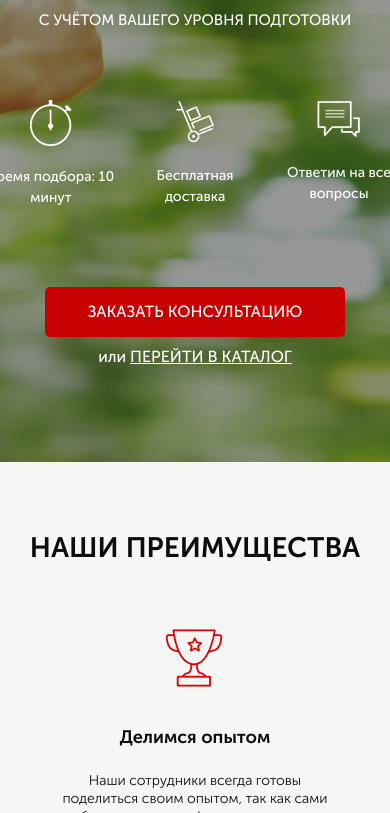
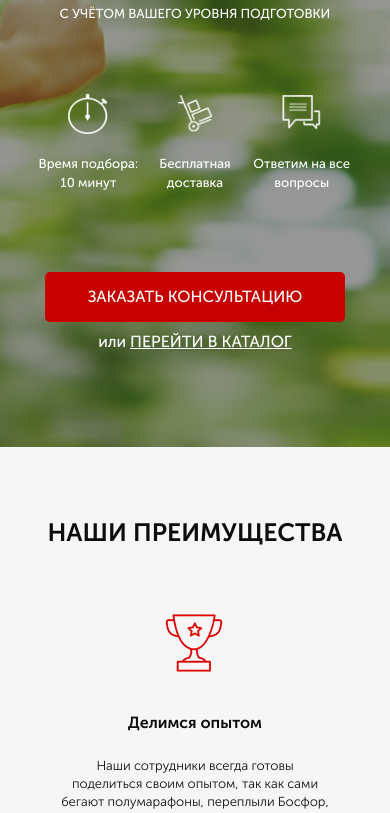
Before and after one commit to Georgij99/Pulse, a website: page src/index.html in a window 390 px wide. Shown: the part 217-1030 px from the top of the page. Drawn offline with Linux system fonts and the light colour scheme.

Commit message:
first homework media edited

```diff
--- a/src/sass/_media.scss
+++ b/src/sass/_media.scss
@@ -1,23 +1,35 @@
 @media (max-width: 575px) {
     .promo {
         &__header {
-            font-size: 28px;
+            font-size: 25px;
         }
         &__subheader {
-            font-size: 15px;
+            font-size: 13px;
         }
         &__wrapper {
             align-items: center;
         }
+        &__icons {
+            display: flex;
+            justify-content: space-around;
+            width: 320px;
+        }
+        &__icon {
+            font-size: 13px;
+            img {
+                width: 40px;
+                height: 40px;
+            }
+        }
         .header {
             &__logo {
-                width: 200px;
+                width: 170px;
                 img {
                     width: 100%;
                 }
             }
             &__phone {
-                font-size: 14px;
+                font-size: 13px;
             }
             &__official {
                 display: none;
@@ -25,14 +37,21 @@
             justify-content: space-around;
         }
         .button_small {
-            width: 139px;
-            height: 25px;
+            width: 120px;
+            height: 20px;
+            font-size: 11px;
         }
     }
     .advantages {
         height: 910px;
         .title {
-            font-size: 28px;
+            font-size: 25px;
+        }
+        &__subheader {
+            font-size: 16px;
+        }
+        &__descr {
+            font-size: 13px;
         }
         &__wrapper {
             display: flex;
--- a/src/sass/blocks/_promo.scss
+++ b/src/sass/blocks/_promo.scss
@@ -7,6 +7,10 @@
         flex-direction: column;
         align-items: flex-end;
         margin-top: 91px;
+        img {
+            width: 45px;
+            height: 45px;
+        }
     }
     &__header {
         font-weight: 700;
@@ -30,7 +34,7 @@
         justify-content: space-between;
     }
     &__icon {
-        width: 136px;
+        width: 125px;
         text-align: center;
         font-weight: 500;
         font-size: 14px;
```
Also changed, not shown: src/css/style.min.css.
